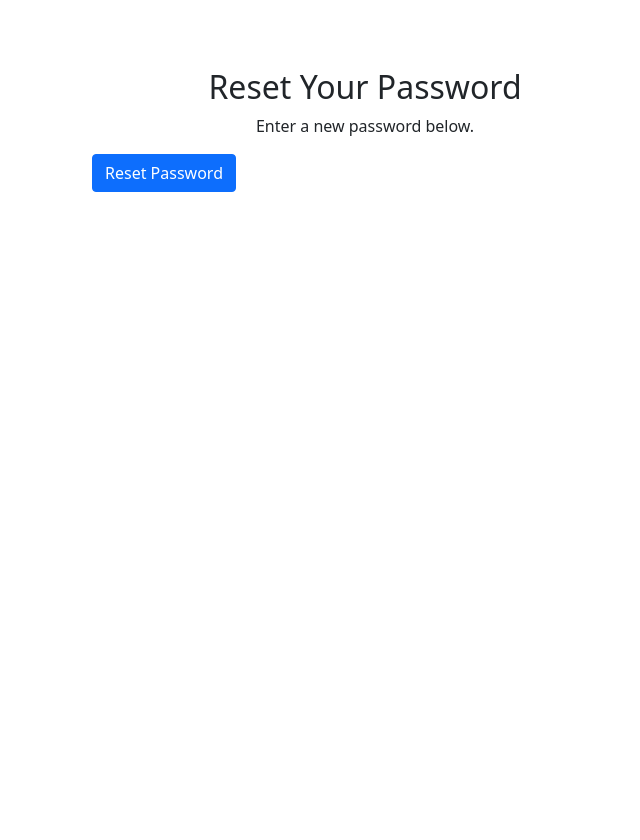
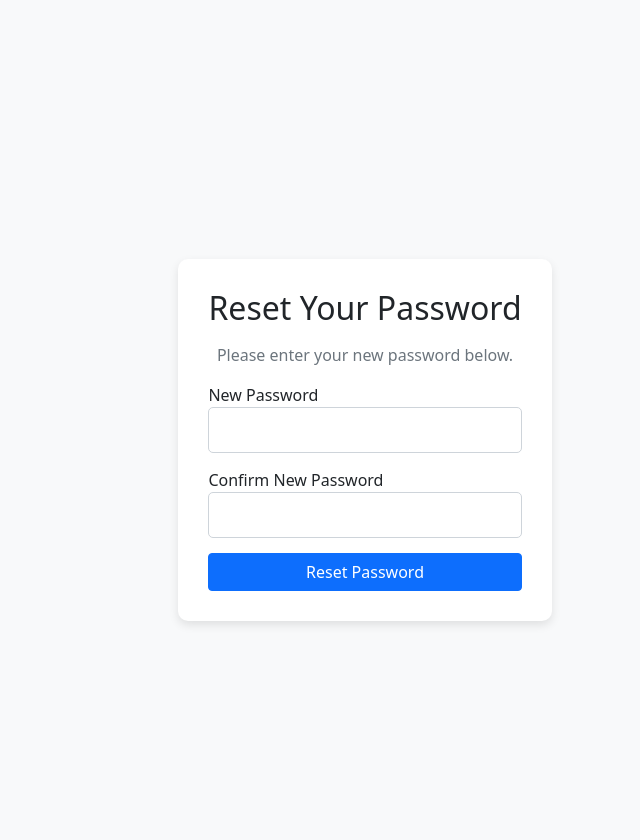
Before and after one commit to DANIEL-EKWERE/aitradelink, a Django app: page /reset/1/1/ in a window 1280 px wide. Shown: the whole page, without its empty margins (275-915 px from the left). Before the commit the page ends 192 px from the top, so only its background shows below. Run offline with Django 5.2, Linux system fonts and the light colour scheme; some libraries are stand-ins or nearby versions.

Commit message:
brush up2

```diff
--- a/templates/registration/password_reset_confirm.html
+++ b/templates/registration/password_reset_confirm.html
@@ -6,8 +6,29 @@
     <meta name="viewport" content="width=device-width, initial-scale=1.0">
     <title>Reset Your Password</title>
     <link rel="stylesheet" href="{% static 'styles/bootstrap.min.css' %}">
+    <style>
+        body {
+            background-color: #f8f9fa;
+        }
+        .reset-container {
+            max-width: 450px;
+            background: white;
+            padding: 30px;
+            border-radius: 10px;
+            box-shadow: 0 4px 10px rgba(0, 0, 0, 0.1);
+        }
+        .form-group {
+            margin-bottom: 15px;
+        }
+        .btn-primary {
+            width: 100%;
+        }
+        .form-control {
+            padding: 10px;
+            border-radius: 5px;
+        }
+    </style>
 </head>
-
 <center>
 
     <style>
@@ -58,19 +79,26 @@
 cb=googleTranslateElementInit">
     </script>
 </center>
+<body>
+    <div class="container d-flex align-items-center justify-content-center min-vh-100">
+        <div class="reset-container">
+            <h2 class="text-center mb-3">Reset Your Password</h2>
+            <p class="text-center text-muted">Please enter your new password below.</p>
+            <form method="post">
+                {% csrf_token %}
 
-<body>
-    <div class="container mt-5">
-        <div class="row justify-content-center">
-            <div class="col-md-6">
-                <h2 class="text-center">Reset Your Password</h2>
-                <p class="text-center">Enter a new password below.</p>
-                <form method="post">
-                    {% csrf_token %}
-                    {{ form.as_p }}
-                    <button type="submit" class="btn btn-primary btn-block">Reset Password</button>
-                </form>
-            </div>
+                <div class="form-group">
+                    <label for="id_new_password1">New Password</label>
+                    <input type="password" name="new_password1" id="id_new_password1" class="form-control" required>
+                </div>
+
+                <div class="form-group">
+                    <label for="id_new_password2">Confirm New Password</label>
+                    <input type="password" name="new_password2" id="id_new_password2" class="form-control" required>
+                </div>
+
+                <button type="submit" class="btn btn-primary">Reset Password</button>
+            </form>
         </div>
     </div>
 </body>
```
